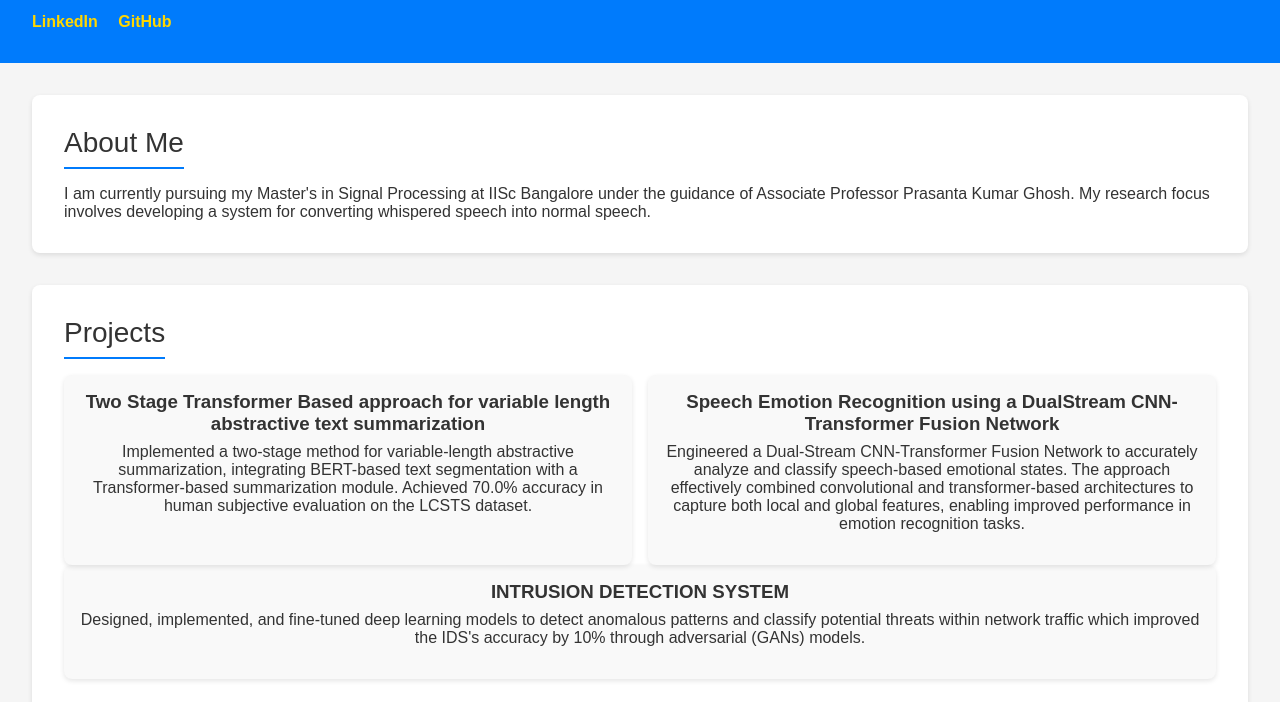
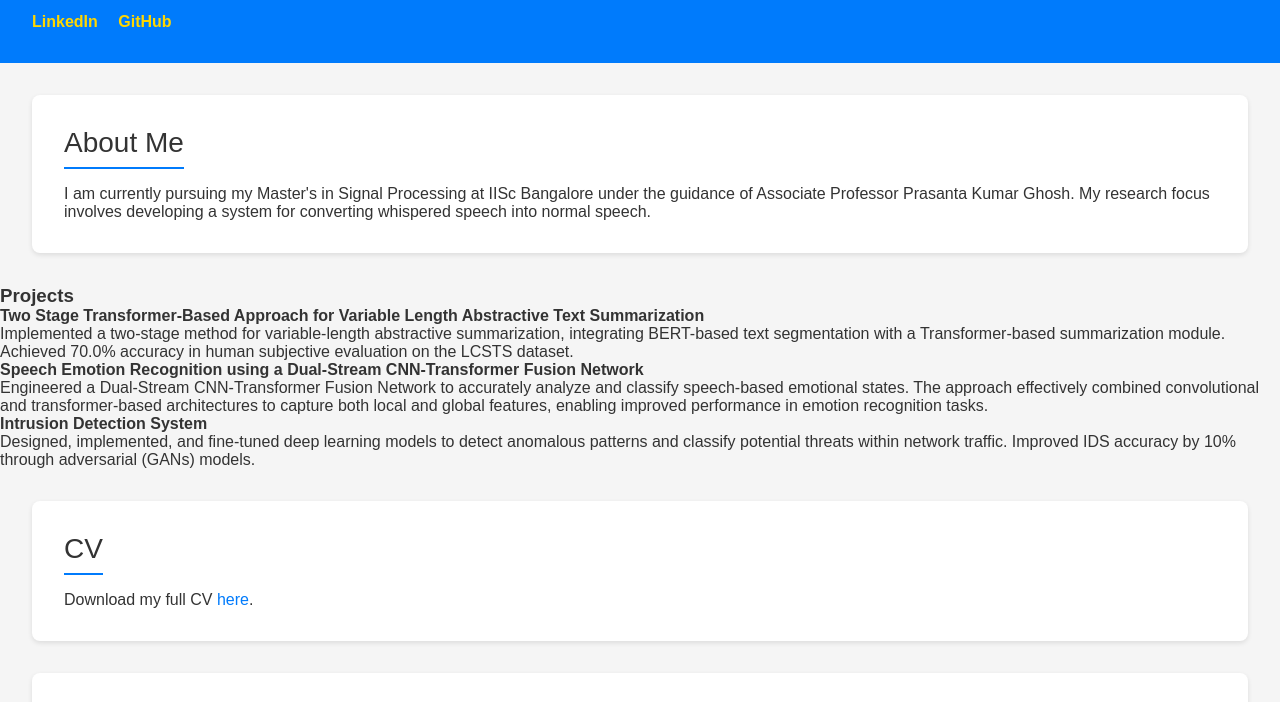
Before and after one commit to sankurisrinath/sankurisrinath.github.io, a plain HTML site: page index.html in a window 1280 px wide. Shown: the part 207-909 px from the top of the page. Drawn offline with Linux system fonts and the light colour scheme.

Commit message:
Update index.html

```diff
--- a/index.html
+++ b/index.html
@@ -47,32 +47,29 @@
     </section>
 
     <!-- Projects Section -->
-    <section id="projects" class="section">
-        <div class="section-title">Projects</div>
-        <div class="projects-list">
-            <div class="project-card">
-                <h3>Two Stage Transformer Based approach for variable length abstractive text summarization</h3>
-                <p>Implemented a two-stage method for variable-length abstractive summarization, integrating BERT-based
-text segmentation with a Transformer-based summarization module. Achieved 70.0% accuracy in human
-subjective evaluation on the LCSTS dataset.</p>
-<!--                 <a href="https://linktoproject1.com" target="_blank">View Project</a> -->
-            </div>
-            <div class="project-card">
-                <h3>Speech Emotion Recognition using a DualStream CNN-Transformer Fusion Network</h3>
-                <p>Engineered a Dual-Stream CNN-Transformer Fusion Network to accurately analyze and classify speech-based emotional states.
-                    The approach effectively combined convolutional and transformer-based architectures to capture both local and global features,
-                    enabling improved performance in emotion recognition tasks.</p>
-<!--                 <a href="https://linktoproject3.com" target="_blank">View Project</a> -->
-            </div>
+   <section class="projects-section">
+    <h3>Projects</h3>
+
+    <div class="project-row">
+        <!-- Project 1 -->
+        <div class="project-box">
+            <h4>Two Stage Transformer-Based Approach for Variable Length Abstractive Text Summarization</h4>
+            <p>Implemented a two-stage method for variable-length abstractive summarization, integrating BERT-based text segmentation with a Transformer-based summarization module. Achieved 70.0% accuracy in human subjective evaluation on the LCSTS dataset.</p>
         </div>
-            <div class="project-card">
-                <h3>INTRUSION DETECTION SYSTEM </h3>
-                <p>Designed, implemented, and fine-tuned deep learning models to detect anomalous patterns and
-classify potential threats within network traffic which improved the IDS's accuracy by 10% through
-adversarial (GANs) models.</p>
-<!--                 <a href="https://linktoproject2.com" target="_blank">View Project</a> -->
-            </div>
-    </section>
+
+        <!-- Project 2 -->
+        <div class="project-box">
+            <h4>Speech Emotion Recognition using a Dual-Stream CNN-Transformer Fusion Network</h4>
+            <p>Engineered a Dual-Stream CNN-Transformer Fusion Network to accurately analyze and classify speech-based emotional states. The approach effectively combined convolutional and transformer-based architectures to capture both local and global features, enabling improved performance in emotion recognition tasks.</p>
+        </div>
+
+        <!-- Project 3 -->
+        <div class="project-box">
+            <h4>Intrusion Detection System</h4>
+            <p>Designed, implemented, and fine-tuned deep learning models to detect anomalous patterns and classify potential threats within network traffic. Improved IDS accuracy by 10% through adversarial (GANs) models.</p>
+        </div>
+    </div>
+</section>
 
     <!-- CV Section -->
     <section id="cv" class="section">
```
